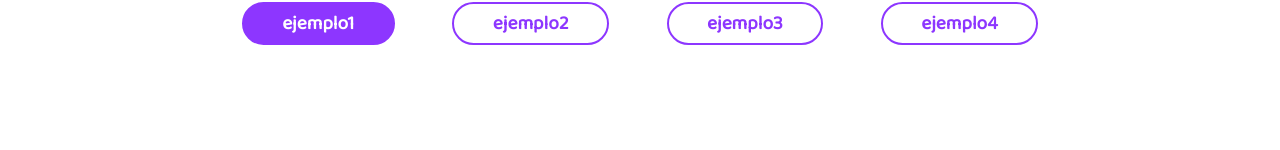
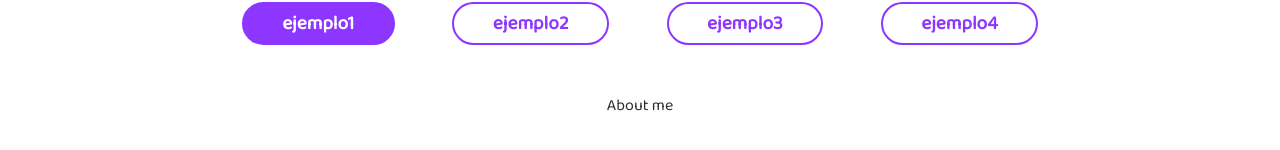
Before and after one commit to sriosdev/portfolio-old, a Vue app: page / in a window 1280 px wide. Shown: the part 278-428 px from the top of the page. Built offline with nearby package versions, Linux system fonts and the light colour scheme.

Commit message:
Initial Vue router config

```diff
--- a/package.json
+++ b/package.json
@@ -11,7 +11,8 @@
     "core-js": "^3.6.4",
     "node-sass": "^4.13.1",
     "sass-loader": "^8.0.2",
-    "vue": "^2.6.11"
+    "vue": "^2.6.11",
+    "vue-router": "^3.1.6"
   },
   "devDependencies": {
     "@vue/cli-plugin-babel": "~4.2.0",
--- a/src/App.vue
+++ b/src/App.vue
@@ -2,6 +2,7 @@
   <div id="app">
     <Header />
     <SectionButtons />
+    <router-view></router-view>
   </div>
 </template>
 
--- a/src/main.js
+++ b/src/main.js
@@ -1,8 +1,10 @@
 import Vue from 'vue'
 import App from './App.vue'
+import router from './router'
 
 Vue.config.productionTip = false
 
 new Vue({
   render: h => h(App),
+  router
 }).$mount('#app')
--- /dev/null
+++ b/src/router.js
@@ -0,0 +1,22 @@
+import Vue from 'vue'
+import Router from 'vue-router'
+
+import AboutMe from './views/AboutMe.vue'
+
+Vue.use(Router)
+
+const router = new Router({
+  mode: 'history',
+  routes: [
+    {
+      path: '/',
+      component: AboutMe
+    },
+    {
+      path: '*',
+      redirect: '/'
+    }
+  ]
+})
+
+export default router
--- /dev/null
+++ b/src/views/AboutMe.vue
@@ -0,0 +1,13 @@
+<template>
+  <p>About me</p>
+</template>
+
+<script>
+export default {
+  name: 'AboutMe'
+}
+</script>
+
+<style>
+
+</style>
```
Also changed, not shown: 1 other file (tests, documents, lock files or other folders).
